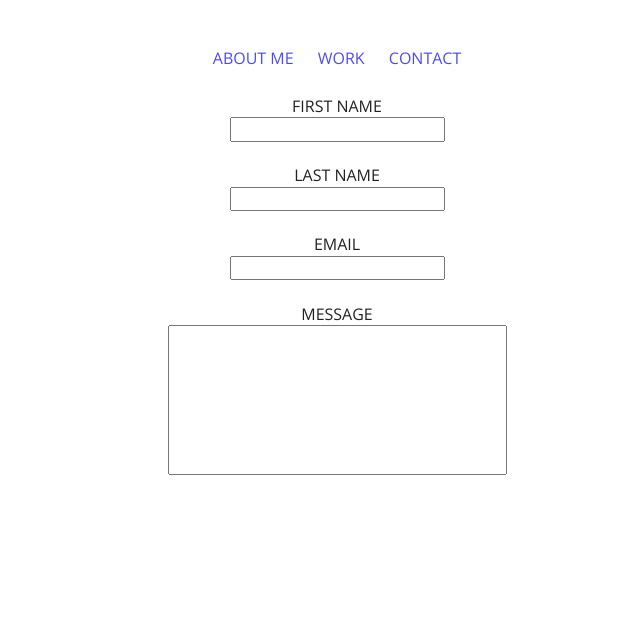
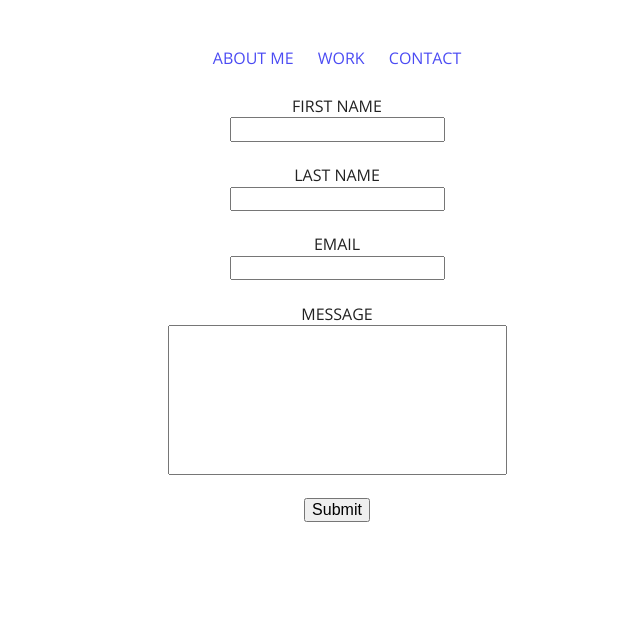
Before and after one commit to Ahnstage/AhnPortfolio, a plain HTML site: page html/contact.html in a window 1280 px wide. Shown: the part 78-699 px from the top of the page, without its empty margins (303-943 px from the left). Drawn offline with nearby package versions, Linux system fonts and the light colour scheme.

Commit message:
Added Submit button on your form

```diff
--- a/html/contact.html
+++ b/html/contact.html
@@ -45,16 +45,16 @@
         <section id="contactForm">
             <form>
                 FIRST NAME<br>
-                <input type="text" name="firstname">
-                <br>
+                <input type="text" name="firstname"><br>
                 LAST NAME<br>
-                <input type="text" name="lastname">
-                <br>
+                <input type="text" name="lastname"><br>
                 EMAIL<br>
-                <input type="text" name="emailaddress">
-                <br>
+                <input type="text" name="emailaddress"><br>
                 MESSAGE<br>
-                <input type="text" name="message" id="emailBox">
+                <input type="text" name="message" id="emailBox"><br>
+                <!-- write a javascript method to pull out the info in the fields above, and then call it at the onclick
+                 field -->
+                <button type="button" onclick="">Submit</button>
             </form>
         </section>
 <!--=================================================================================================================
```
